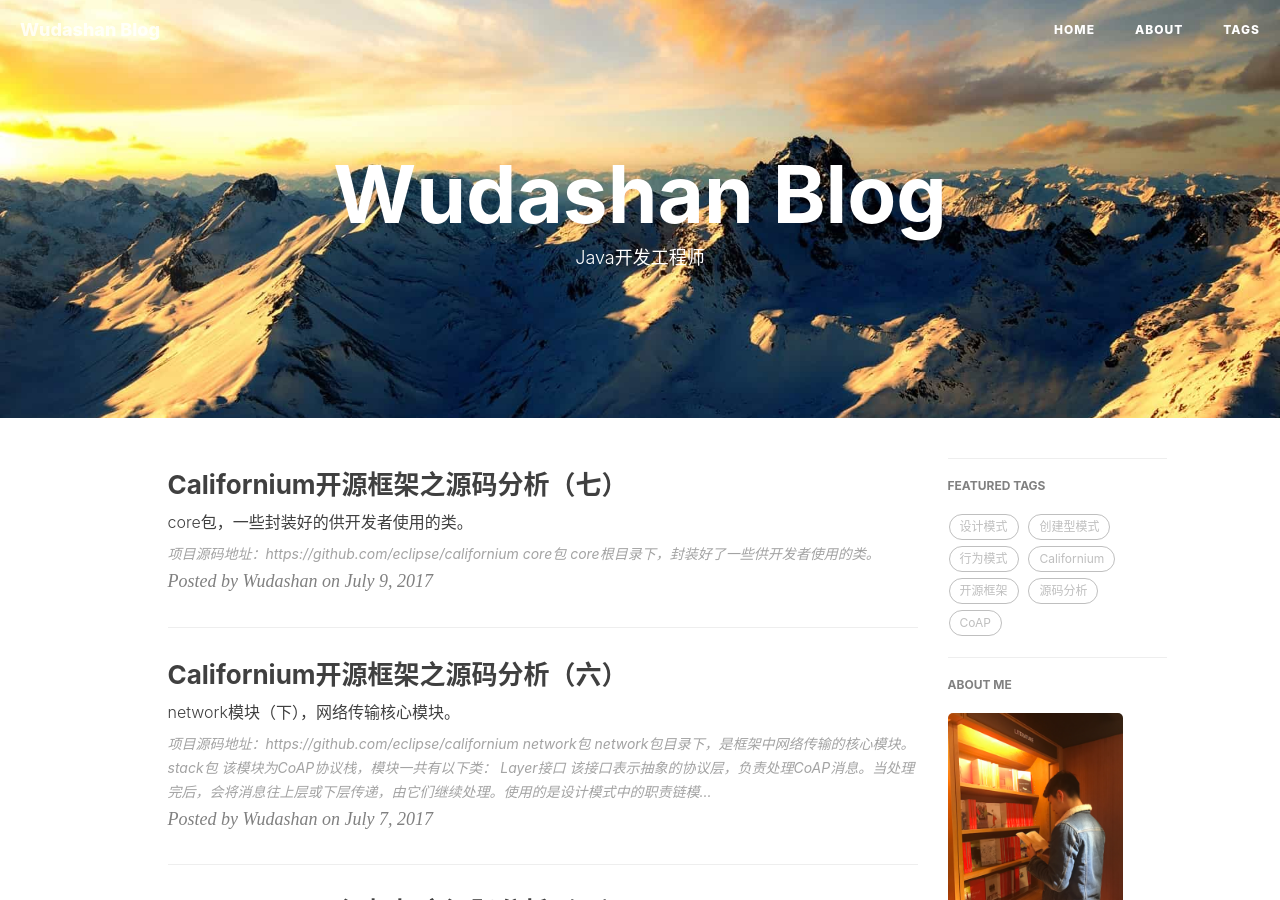
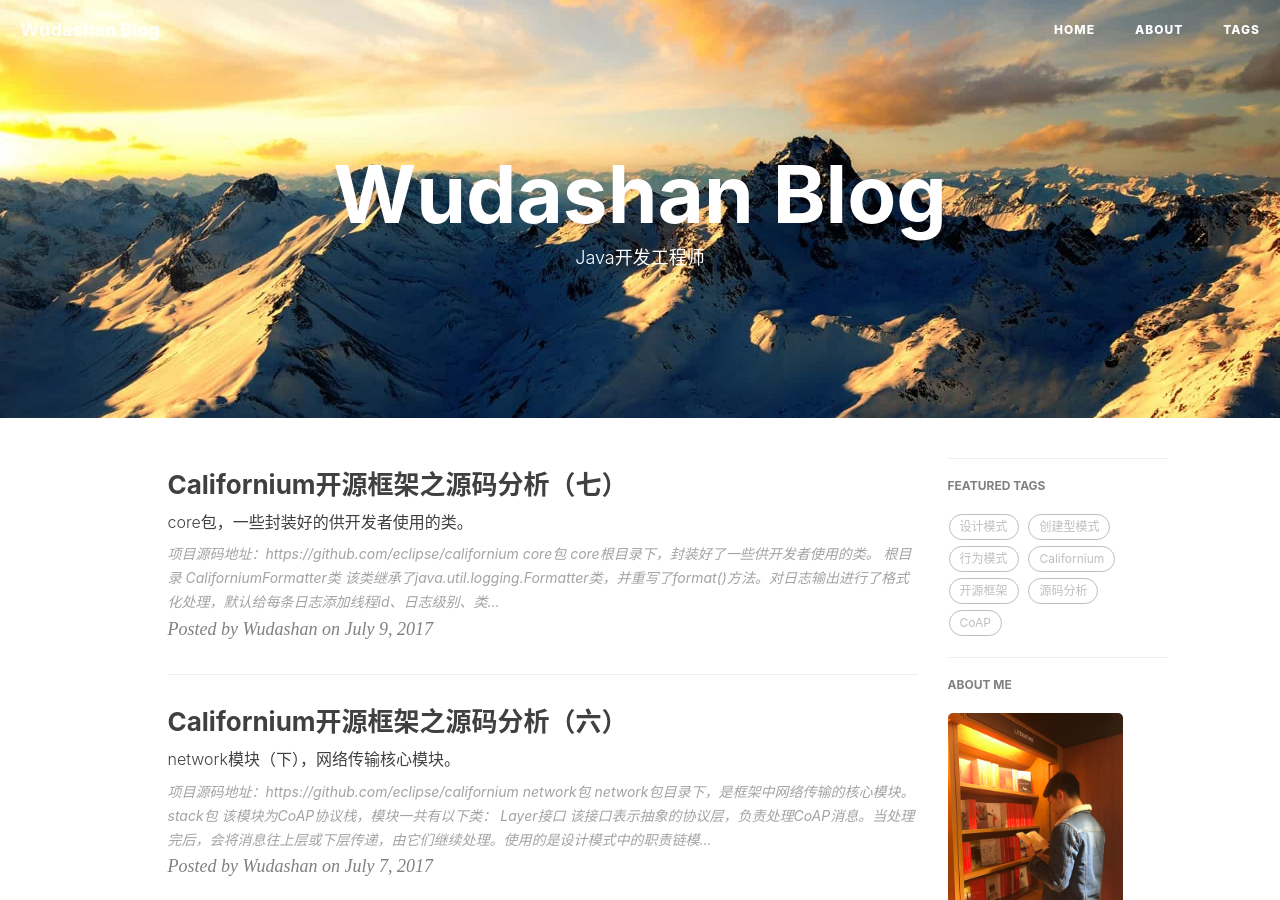
Before and after one commit to wudashan/wudashan.github.io, a Jekyll site: the page built from index.html, in a window 1280 px wide and 900 px high. Built offline with Jekyll 4.4.1, drawn with Linux system fonts in a browser that asks for light colours; nearby versions of some CDN libraries; the list of posts is cut into pages by our own code; comment, search, counter and statistics services are not loaded.

Commit message:
CaliforniumFormatter

```diff
--- a/_posts/2017-07-09-Californium-Framework-Analysis-07.markdown
+++ b/_posts/2017-07-09-Californium-Framework-Analysis-07.markdown
@@ -20,3 +20,9 @@ tags:
 core根目录下，封装好了一些供开发者使用的类。
 
 ![](http://o7x0ygc3f.bkt.clouddn.com/Californium%E5%BC%80%E6%BA%90%E6%A1%86%E6%9E%B6%E5%88%86%E6%9E%90/core.png)
+
+## 根目录
+
+### CaliforniumFormatter类
+
+该类继承了`java.util.logging.Formatter`类，并重写了`format()`方法。对日志输出进行了格式化处理，默认给每条日志添加线程id、日志级别、类名、详细信息、源码行号、方法名、线程名信息，方便定位问题。
```
